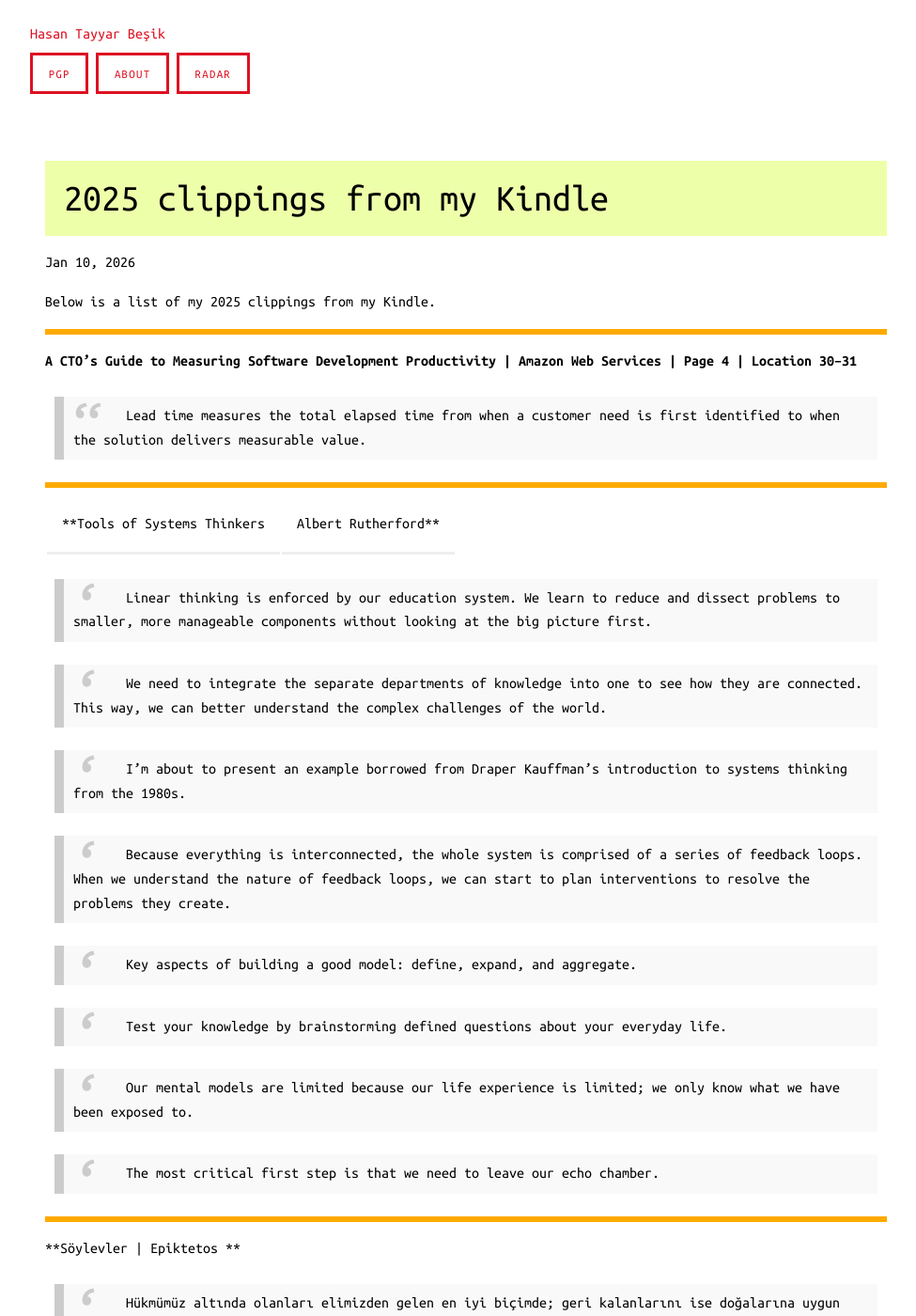
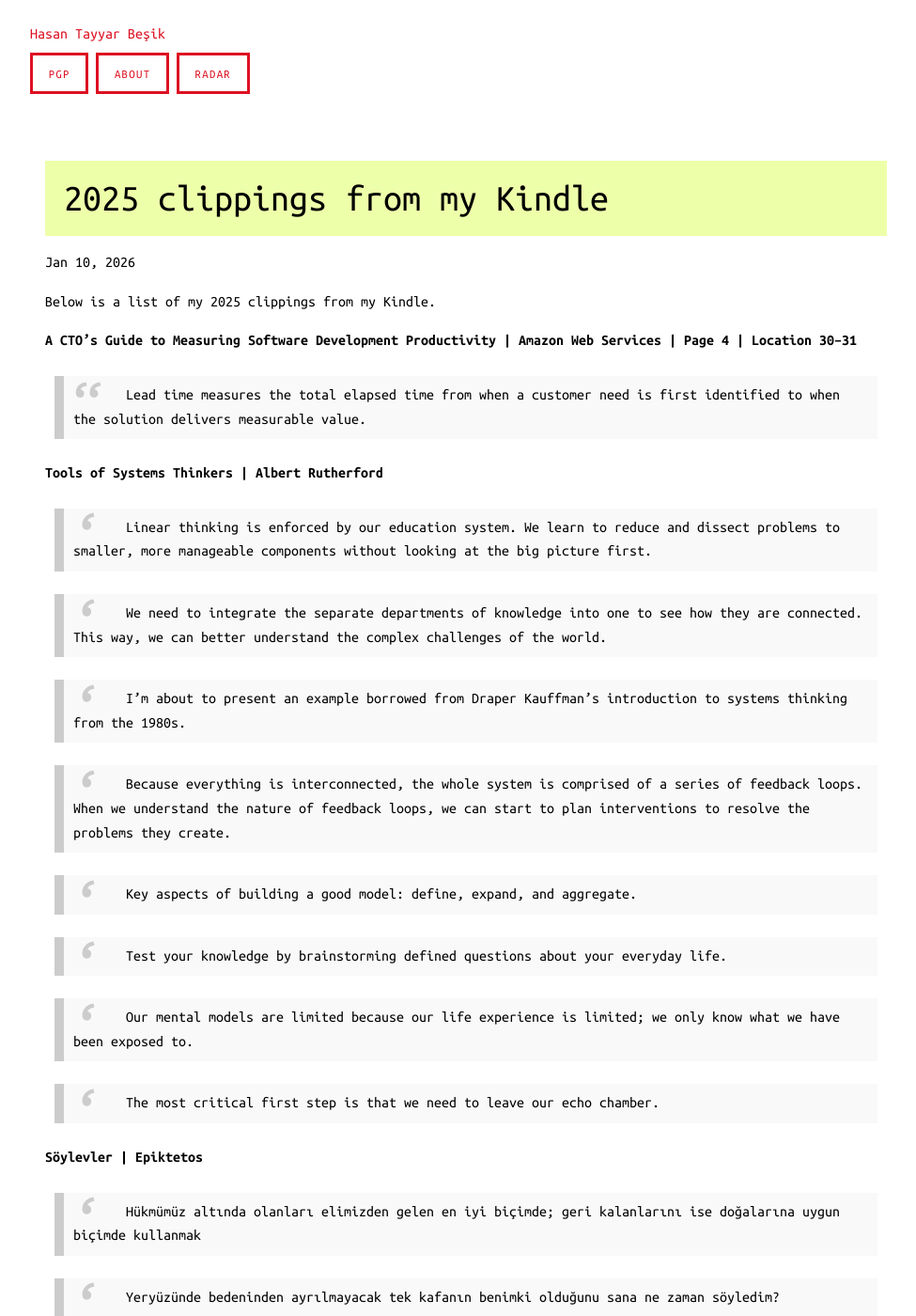
Before and after one commit to hasantayyar/hasantayyar.net, a Jekyll site: the page built from _posts/2026-01-10-clippings.md, in a window 1280 px wide and 1400 px high. Shown: the whole window at 94% size, without its empty margins (144-1119 px from the left). Built offline with Jekyll 4.4.1, drawn with Linux system fonts in a browser that asks for light colours; Markdown is read by kramdown in place of the engine named in the settings.

```diff
--- a/_posts/2026-01-10-clippings.md
+++ b/_posts/2026-01-10-clippings.md
@@ -7,15 +7,13 @@ categories: EIL
 
 Below is a list of my 2025 clippings from my Kindle.
 
-__________________
+
 
 **A CTO’s Guide to Measuring Software Development Productivity | Amazon Web Services | Page 4 | Location 30–31**
 > Lead time measures the total elapsed time from when a customer need is first identified to when the solution delivers measurable value.
 
-__________________
 
 **Tools of Systems Thinkers | Albert Rutherford**
-
 > Linear thinking is enforced by our education system. We learn to reduce and dissect problems to smaller, more manageable components without looking at the big picture first.
 
 > We need to integrate the separate departments of knowledge into one to see how they are connected. This way, we can better understand the complex challenges of the world.
@@ -32,23 +30,20 @@ __________________
 
 > The most critical first step is that we need to leave our echo chamber.
 
-__________________
 
-**Söylevler | Epiktetos **
+**Söylevler | Epiktetos**
 > Hükmümüz altında olanları elimizden gelen en iyi biçimde; geri kalanlarını ise doğalarına uygun biçimde kullanmak
 
 > Yeryüzünde bedeninden ayrılmayacak tek kafanın benimki olduğunu sana ne zaman söyledim?
 
 > Daha iyisini seçtim diyorsan, bunu sana veren kim? Verilenle yetinmek için çaba göstermez misin?
 
-__________________
 
 **Against Motivation | Laura van den Berg**
 > You don’t even have to believe in yourself all the time if you can just believe in the process you have committed to. That steadiness of presence.
 
 > This is another thing I love about routine: you can take it with you wherever you go. Routine is a shelter. It gives us someplace to be, regardless of the moment we’re in.
 
-__________________
 
 **Karate Science Dynamic Movement (Martial Science) | J. D. Swanson Ph.D.**
 > Generally, there are three major ways to position the hip: front facing (shomen), half front or reverse half front facing (hanmi or gyaku hanmi), and side facing (yoko).
@@ -61,7 +56,6 @@ __________________
 
 > Finally, it is important to develop flexibility and only kick within the limits of your flexibility.
 
-__________________
 
 **Disaster Recovery Plan for DevOps | Daria Kulikova**
 
```
